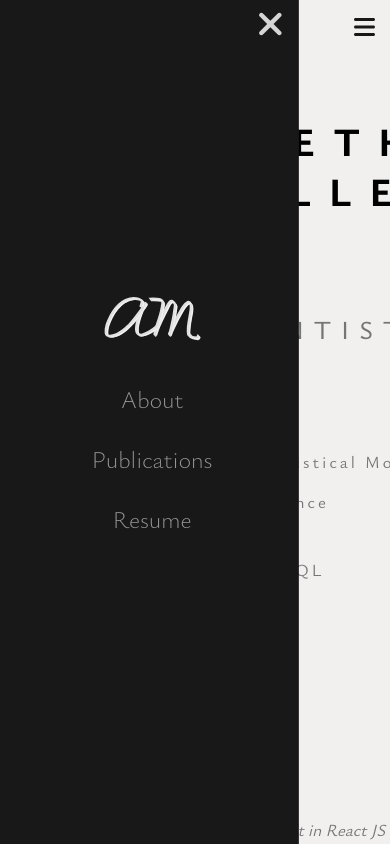
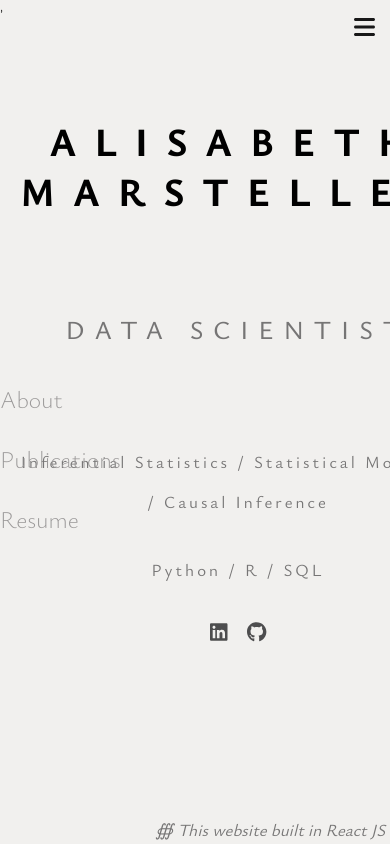
Before and after one commit to aam3/Personal_Website, a React (Create React App) app: page / in a window 390 px wide. Shown: the top 844 px of the page. Built offline with nearby package versions, Linux system fonts and the light colour scheme.

Commit message:
mobile menu effect in Layout

```diff
--- a/src/components/Layout/index.scss
+++ b/src/components/Layout/index.scss
@@ -75,14 +75,14 @@
   .nav-container {
 
     // display: none;
-    // transform: translateX(-100%);
-    // transition: left 0.5s ease-in-out;
+    transform: translateX(-100%);
+    transition: left 0.5s ease-in-out;
     position: fixed;
     z-index: 1000;
 
-    // &.mobile-show {
-    //   transform: translateX(0);
-    // }
+    &.mobile-show {
+      transform: translateX(0);
+    }
   }
 
 
--- a/src/components/Sidebar/index.scss
+++ b/src/components/Sidebar/index.scss
@@ -130,6 +130,12 @@
         justify-content: center;
         align-items: center;
         z-index: 1001;
+        transform: translateX(-100%);
+        transition: transform 0.5s ease-in-out;
+
+        &.mobile-show {
+          transform: translateX(0);
+        }
 
         .nav-content {
           display: flex;
```
